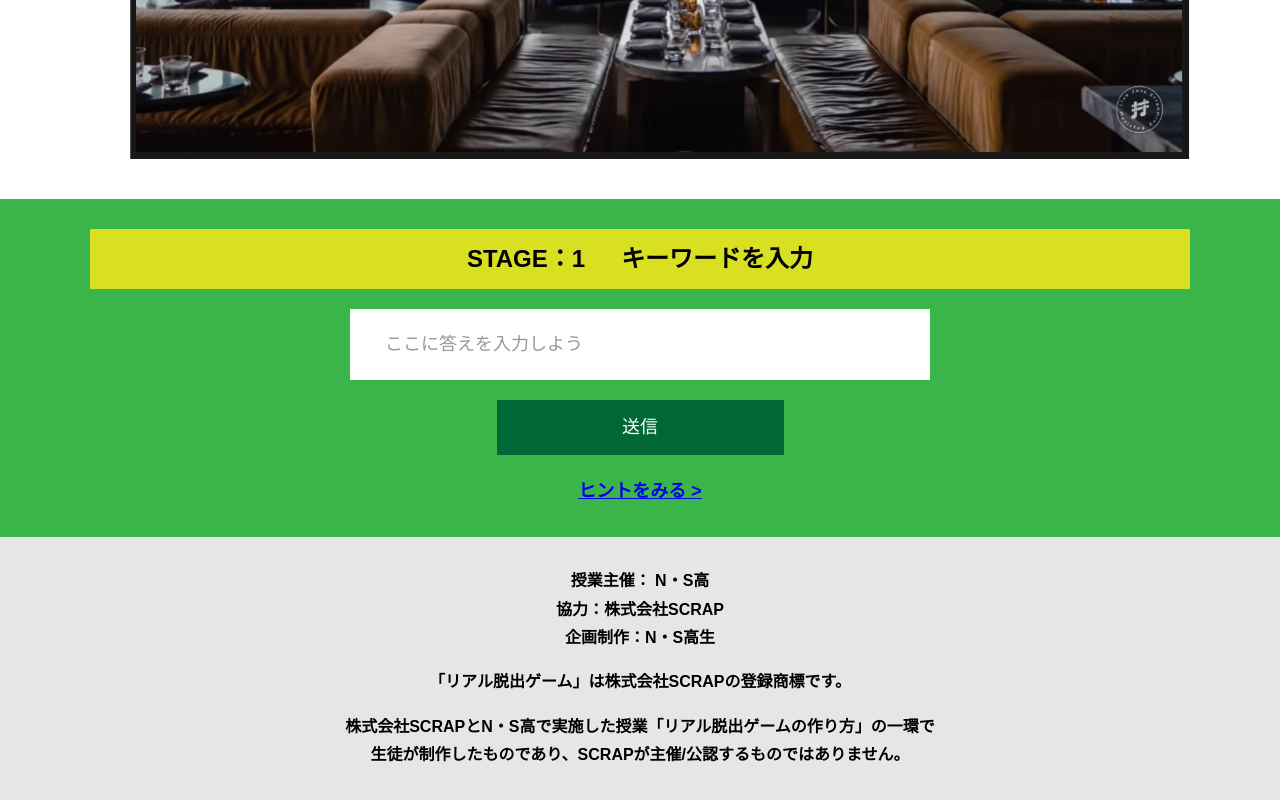
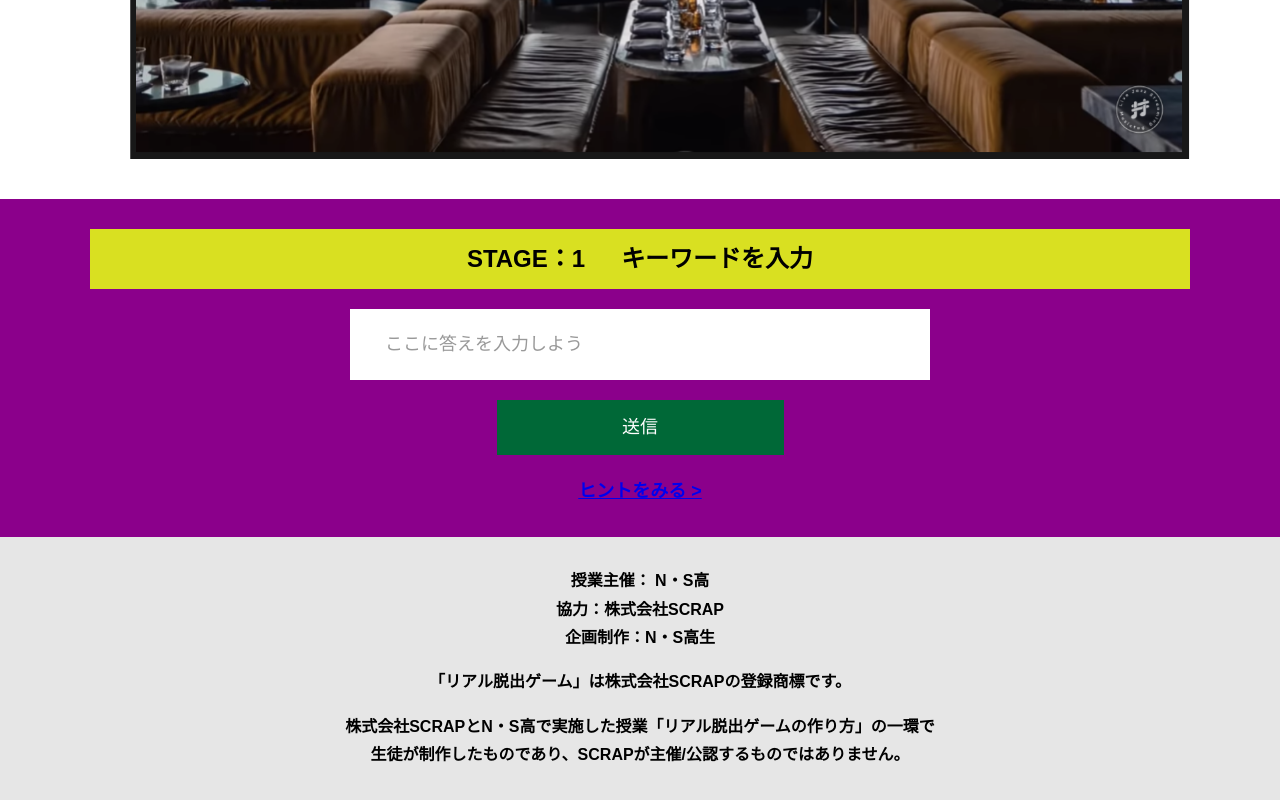
Before and after one commit to rrr-noza/alfa-kobe-R, a plain HTML site: page main.html in a window 1280 px wide. Shown: the part 958-1758 px from the top of the page. Drawn offline with nearby package versions, Linux system fonts and the light colour scheme; files that its build step writes are made by us from their sources.

Commit message:
Update _color.scss

```diff
--- a/assets/css/modules/_color.scss
+++ b/assets/css/modules/_color.scss
@@ -2,7 +2,7 @@
 * Color
 *********************/
 .bg-color--keycolor {
-  background-color: #39b54a;
+  background-color: #8b008b;
 }
 .bg-color--subcolor {
   background-color: #d9e021;
```
